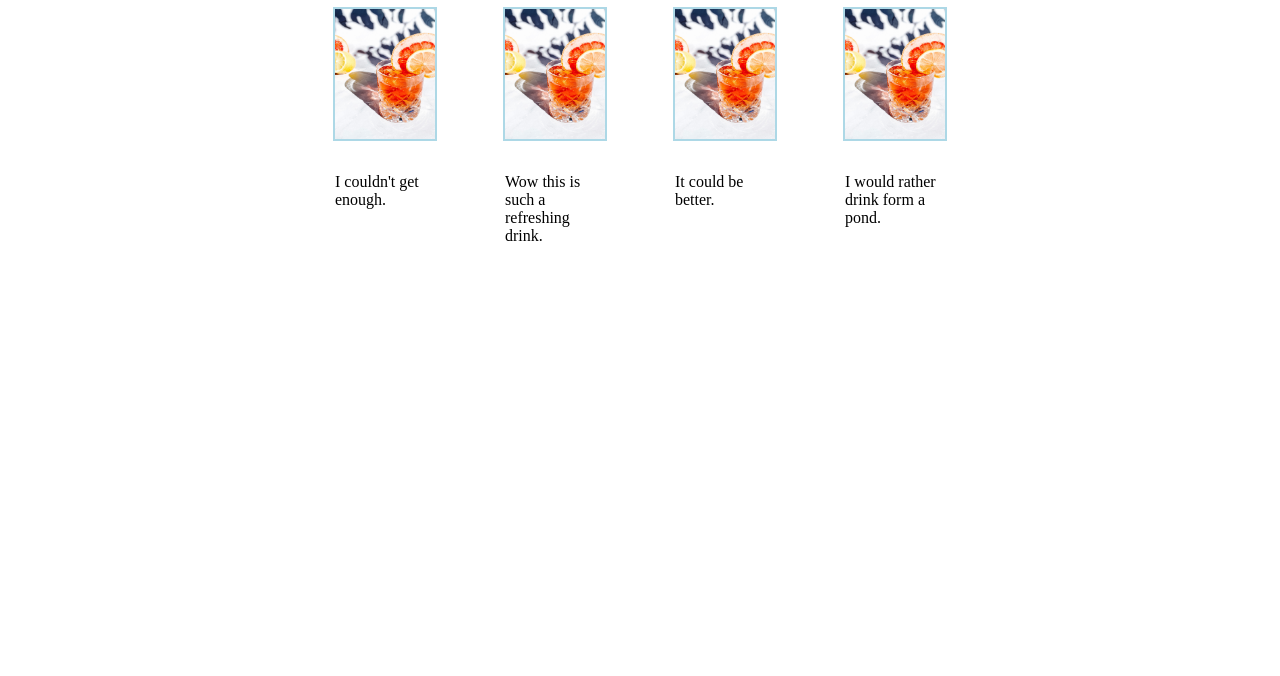
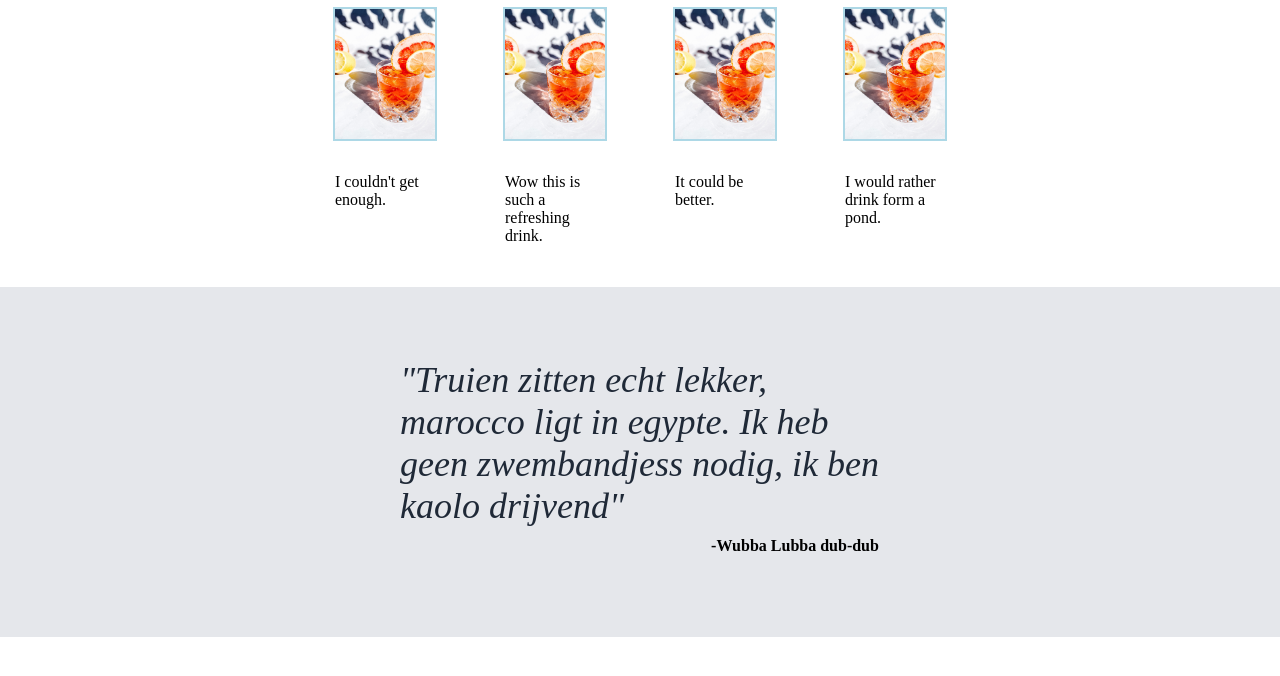
Before and after one commit to sam-theo/odin-landingpage1, a plain HTML site: page index.html in a window 1280 px wide. Shown: the part 510-1186 px from the top of the page. Before the commit the page ends 800 px from the top, so only its background shows below. Drawn offline with Linux system fonts and the light colour scheme.

Commit message:
Added the quote section of the website

```diff
--- a/index.html
+++ b/index.html
@@ -46,7 +46,8 @@
         </div>
     </div>
     <div class="bottomtop">
-
+        <div class="quote">"Truien zitten echt lekker, marocco ligt in egypte. Ik heb geen zwembandjess nodig, ik ben kaolo drijvend"</div>
+        <div class="author">-Wubba Lubba dub-dub</div>
     </div>
     <div class="bottomdown">
 
--- a/style.css
+++ b/style.css
@@ -106,3 +106,25 @@ ul{
     margin-left: 30px;
     margin-right: 30px;
 }
+.bottomtop{
+    display: flex;
+    flex-direction: column;
+    align-items: center;
+    justify-content: center;
+    margin-top: 50px;
+    margin-bottom: 50px;
+    height: 350px;
+    background-color: #E5E7EB;
+}
+.quote{
+    width: 480px;
+    font-size: 36px;
+    color: #1F2937;
+    font-style: italic;
+}
+.author{
+    font-weight: bolder;
+    padding: 10px;
+    margin-left: 310px;
+
+}
```
